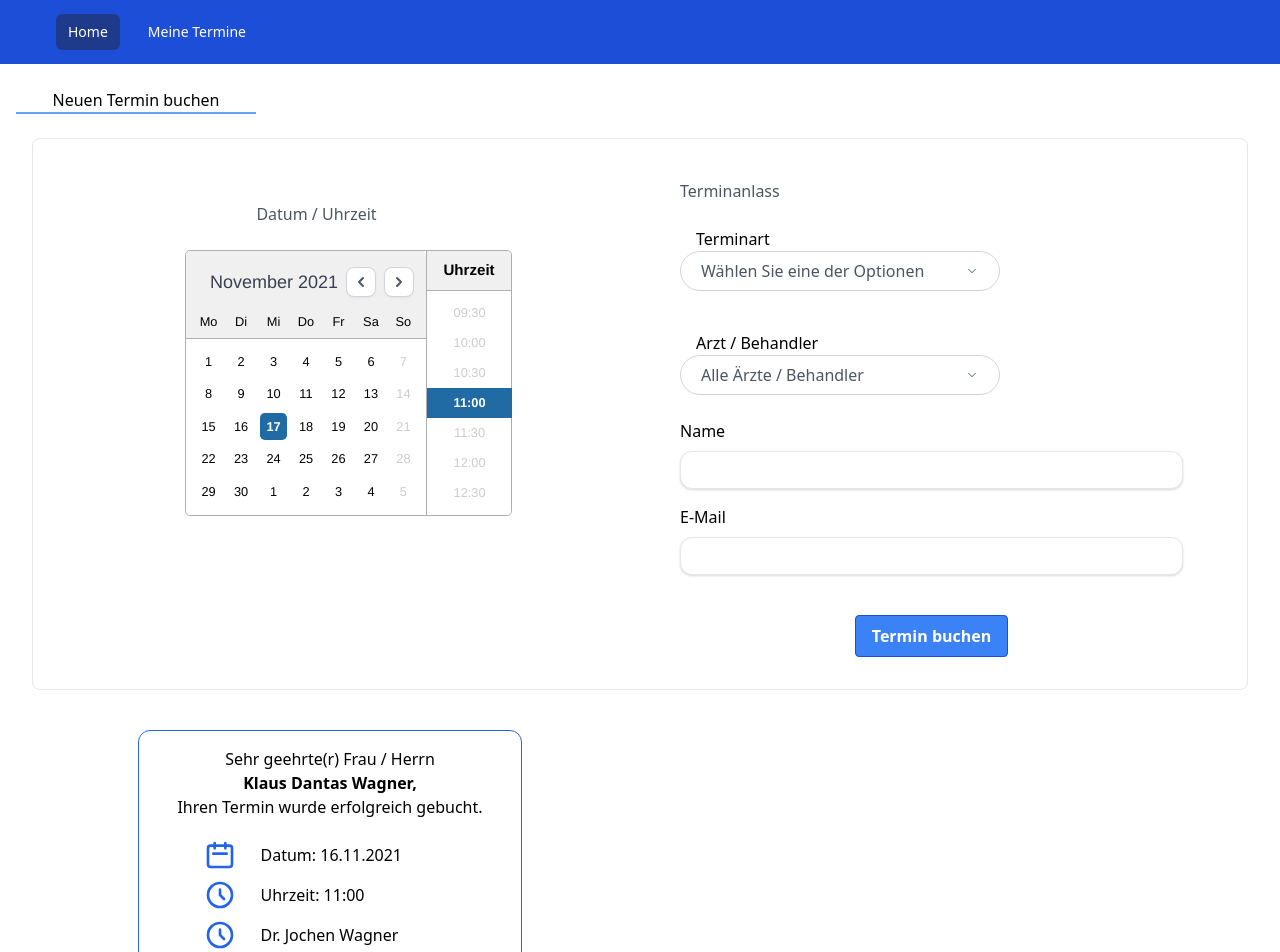
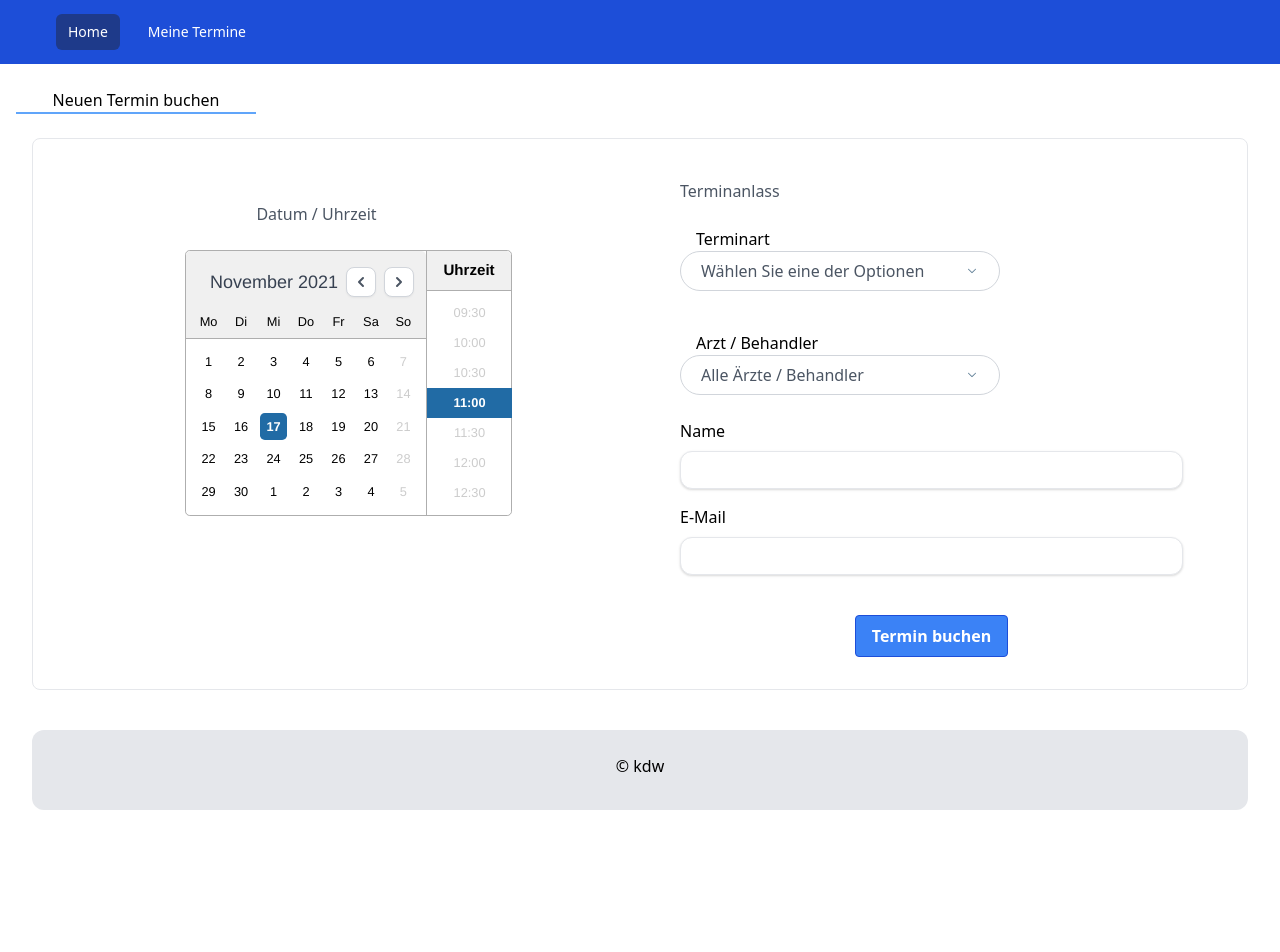
Before and after one commit to klausdw/nextjs-react-datepicker, a Next.js app: page / in a window 1280 px wide. Shown: the top 952 px of the page. After the commit the page ends 834 px from the top, so only its background shows below. Built offline with nearby package versions, Linux system fonts and the light colour scheme; data requests are answered from the project's data file.

Commit message:
datepicker

```diff
--- a/components/BookedDate.tsx
+++ b/components/BookedDate.tsx
@@ -9,17 +9,11 @@ const BookedDate = () => {
   const [loading, setLoading] = useState(0)
   const [error, setError] = useState('')
 
-  // const {
-  //   error,
-  //   isPending,
-  //   data: appointments
-  // } = useFetch('http://localhost:8000/appointments')
-
   useEffect(() => {
     async function load () {
       setLoading(l => l + 1)
       try {
-        const res = await fetch('http://localhost:8000/appointments')
+        const res = await fetch('https://appointmentskdw.herokuapp.com/appointments')
         const json = await res.json()
 
         if (!res.ok) {
--- a/components/DatePicker.tsx
+++ b/components/DatePicker.tsx
@@ -48,7 +48,7 @@ const BookingPicker = () => {
       bookedDate
     }
     console.log(appointment)
-    fetch('http://localhost:8000/appointments', {
+    fetch('https://appointmentskdw.herokuapp.com/appointments', {
       method: 'POST',
       headers: { 'Content-Type': 'application/json' },
       body: JSON.stringify(appointment)
--- a/data/db.json
+++ /dev/null
@@ -1,13 +0,0 @@
-{
-  "appointments": [
-    {
-      "startDate": "16.11.2021, 11:00:31",
-      "name": "Klaus Dantas Wagner",
-      "email": "klausdw@outlook.com",
-      "options": "Erstgespräch Kinderwunsch (in der Praxis)",
-      "doctor": "Dr. Jochen Wagner",
-      "bookedDate": "2021-11-16T00:45:34.107Z",
-      "id": 1
-    }
-  ]
-}
--- a/data/useFetch.tsx
+++ /dev/null
@@ -1,42 +0,0 @@
-import { useState, useEffect } from 'react'
-import { Appointment } from '../models/Appointment'
-
-const useFetch = (url): void => {
-  const [data, setData] = useState<Appointment[]>(null)
-  const [isPending, setIsPending] = useState<boolean>(true)
-  const [error, setError] = useState<boolean>(null)
-
-  useEffect(() => {
-    const abortCont: AbortController = new AbortController()
-
-    setTimeout(() => {
-      fetch(url, { signal: abortCont.signal })
-        .then((res) => {
-          if (!res.ok) {
-            // error coming back from server
-            throw Error('could not fetch the data for that resource')
-          }
-          return res.json()
-        })
-        .then((data) => {
-          setIsPending(false)
-          setData(data)
-          setError(null)
-        })
-        .catch((err) => {
-          if (err.name === 'AbortError') {
-            console.log('fetch aborted')
-          } else {
-            // auto catches network / connection error
-            setIsPending(false)
-            setError(err.message)
-          }
-        })
-    }, 1000)
-
-    // abort the fetch
-    return () => abortCont.abort()
-  }, [url])
-}
-
-export default useFetch
--- a/pages/appointments/[id].tsx
+++ b/pages/appointments/[id].tsx
@@ -8,7 +8,7 @@ import { CalendarIcon, ClockIcon } from '@heroicons/react/outline'
 export const getStaticProps: GetStaticProps<Appointment> = async ({ params }: any) => {
   const appointmentId: number = params.id
   const res = await fetch(
-    `http://localhost:8000/appointments/${appointmentId}`
+    `https://appointmentskdw.herokuapp.com/appointments/${appointmentId}`
   )
   const appointment = await res.json()
   console.log(appointment)
@@ -41,7 +41,7 @@ const EditAppointment = ({ appointment }: { appointment: Appointment }) => {
       confirmButtonText: 'Ja, Termin stornieren!',
       icon: 'warning'
     }).then(async () => {
-      await fetch(`http://localhost:8000/appointments/${appointment.id}`, {
+      await fetch(`https://appointmentskdw.herokuapp.com/appointments/${appointment.id}`, {
         method: 'DELETE'
       }).then(() => {
         Swal.fire('Storniert!', 'Dieser Termin wurde storniert.', 'success')
--- a/pages/index.tsx
+++ b/pages/index.tsx
@@ -14,7 +14,7 @@ const Home: NextPage = () => {
       <div>
         <DatePicker />
       </div>
-      <BookedDate />
+      {/* <BookedDate /> */}
       <footer className='w-full mx-auto text-center items-center mt-10 p-6 rounded-xl sm:p-6 lg:p-6 h-20 bg-gray-200'>
         <a
           href='https://github.com/klausdw'
```
Also changed, not shown: 1 other file (tests, documents, lock files or other folders).
